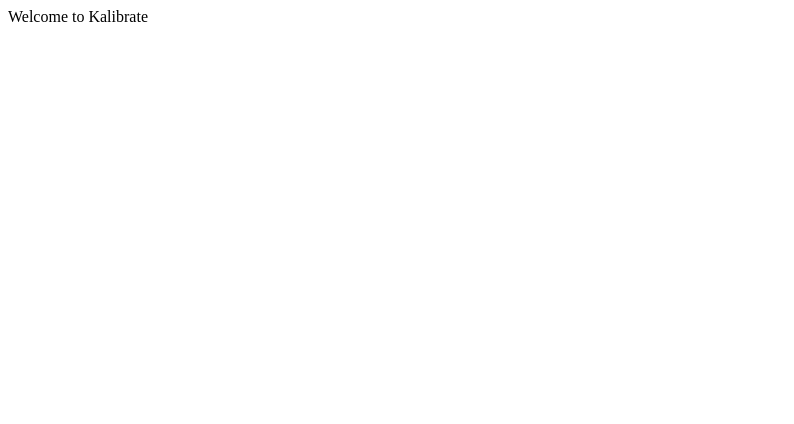
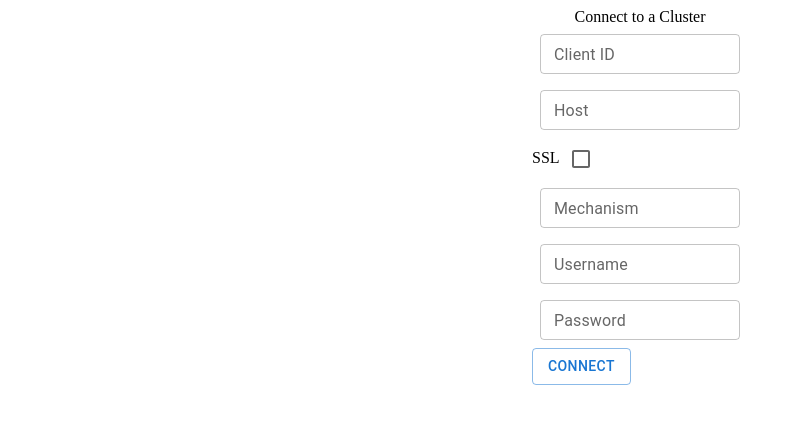
Before and after one commit to oslabs-beta/kalibrate, a React (Vite) app: page / in a window 1280 px wide. Shown: the top 424 px of the page, without its empty margins (0-794 px from the left). Built offline with nearby package versions, Linux system fonts and the light colour scheme.

Commit message:
resolve KAL-16 create a connect component

```diff
--- a/package.json
+++ b/package.json
@@ -9,6 +9,9 @@
     "preview": "vite preview"
   },
   "dependencies": {
+    "@emotion/react": "^11.10.6",
+    "@emotion/styled": "^11.10.6",
+    "@mui/material": "^5.11.10",
     "express": "^4.18.2",
     "ip": "^1.1.8",
     "kafkajs": "^2.2.3",
--- a/src/App.tsx
+++ b/src/App.tsx
@@ -1,8 +1,9 @@
 import {useState} from 'react';
+import Connect from "./components/Connect";
 // import './App.css'
 
 function App() {
-  return <div className="App">Welcome to Kalibrate</div>;
+  return <Connect />;
 }
 
 export default App;
--- /dev/null
+++ b/src/components/Connect.tsx
@@ -0,0 +1,99 @@
+import * as React from 'react';
+import {useState} from 'react';
+import {Grid, Button, TextField, Box, Checkbox} from '@mui/material';
+
+const Connect = () => {
+  const [clientId, setClientId] = useState('');
+  const [host, setHost] = useState('');
+  const [mechanism, setMechanism] = useState('');
+  const [username, setUsername] = useState('');
+  const [password, setPassword] = useState('');
+  const [checked, setChecked] = useState(false);
+
+  const handleSubmit = () => {};
+
+  const handleChange = () => {
+    setChecked(!checked);
+  }
+  return (
+    <Grid container direction="column" justifyContent="space-evenly" alignItems="center">
+      Connect to a Cluster
+      <Box
+        component="form"
+        sx={{
+          '& .MuiTextField-root': {m: 1, width: '25ch'},
+        }}
+        noValidate
+        autoComplete="off"
+        onSubmit={handleSubmit}
+      >
+        <Grid>
+          <TextField
+            id="outlined-basic"
+            size="small"
+            label="Client ID"
+            variant="outlined"
+            value={clientId}
+            onChange={event => setClientId(event.target.value)}
+          />
+        </Grid>
+        <Grid>
+          <TextField
+            id="outlined-basic"
+            size="small"
+            label="Host"
+            variant="outlined"
+            value={host}
+            onChange={event => setHost(event.target.value)}
+          />
+        </Grid>
+        <Grid>
+          SSL
+          <Checkbox
+            checked={checked}
+            onChange= {handleChange}
+            inputProps={{'aria-label': 'controlled'}}
+          />
+        </Grid>
+        <Grid>
+          <TextField
+            id="outlined-basic"
+            label="Mechanism"
+            variant="outlined"
+            size="small"
+            value={mechanism}
+            onChange={event => setMechanism(event.target.value)}
+          />
+        </Grid>
+        <Grid>
+          <TextField
+            id="outlined-basic"
+            label="Username"
+            variant="outlined"
+            size="small"
+            value={username}
+            onChange={event => setUsername(event.target.value)}
+          />
+        </Grid>
+
+        <Grid>
+          <TextField
+            id="outlined-password-input"
+            label="Password"
+            type="password"
+            size="small"
+            value={password}
+            onChange={event => setPassword(event.target.value)}
+          />
+        </Grid>
+        <Grid>
+          <Button variant="outlined" size="medium" type="submit">
+            Connect
+          </Button>
+        </Grid>
+      </Box>
+    </Grid>
+  );
+};
+
+export default Connect;
--- /dev/null
+++ b/src/stylesheets/style.scss
@@ -0,0 +1,4 @@
+.connectForm {
+    justify-content: center;
+    align-items: center;
+  }
```
Also changed, not shown: 1 other file (tests, documents, lock files or other folders).
